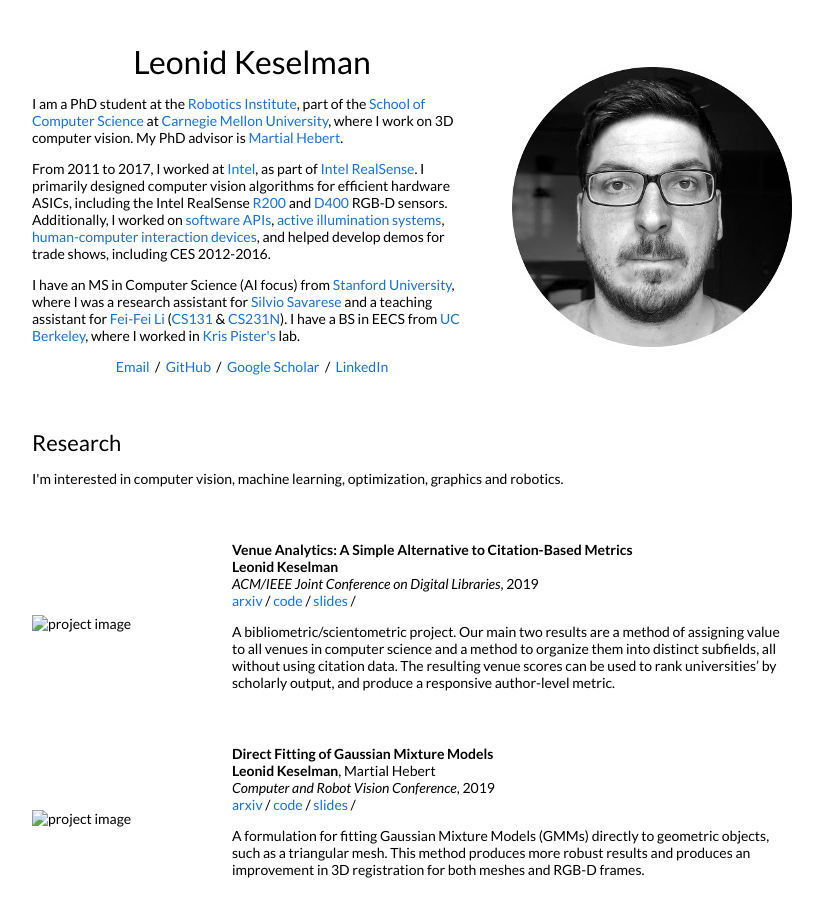
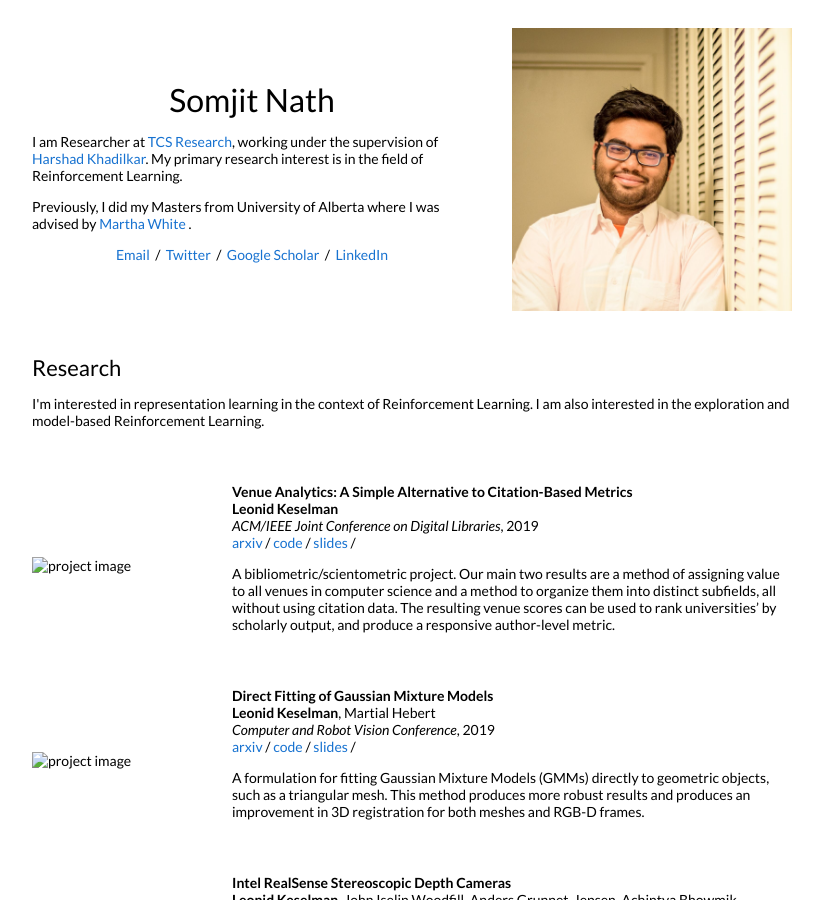
Before and after one commit to Somjit77/somjit77.github.io, a Jekyll site: the page built from _posts/2019-06-02-venue.markdown, in a window 1280 px wide and 900 px high. Shown: the whole window, without its empty margins (228-1051 px from the left). Built offline with Jekyll 4.4.1, drawn with Linux system fonts in a browser that asks for light colours.

Commit message:
Update default.html

```diff
--- a/_layouts/default.html
+++ b/_layouts/default.html
@@ -25,25 +25,22 @@
           <tr style="padding:0px">
             <td style="padding:2.5%;width:60%;vertical-align:middle">
               <h1>
-                Leonid Keselman
+                Somjit Nath
               </h1>
-              <p>I am a PhD student at the <a href="https://www.ri.cmu.edu/">Robotics Institute</a>, part of the <a href="https://www.scs.cmu.edu/">School of Computer Science</a> at <a href="https://www.cmu.edu/">Carnegie Mellon University</a>, where I work on 3D computer vision. My PhD advisor is <a href="http://www.cs.cmu.edu/~hebert/">Martial Hebert</a>.
+              <p>I am Researcher at <a href="https://www.tcs.com/research-and-innovation">TCS Research</a>, working under the supervision of <a href="https://sites.google.com/view/harshad/home">Harshad Khadilkar</a>. My primary research interest is in the field of Reinforcement Learning.
               </p>
               <p>
-                From 2011 to 2017, I worked at <a href="https://www.intel.com">Intel</a>, as part of <a href="https://www.intelrealsense.com/">Intel RealSense</a>. I primarily designed computer vision algorithms for efficient hardware ASICs, including the Intel RealSense <a href="https://software.intel.com/en-us/articles/realsense-r200-camera">R200</a> and <a href="https://software.intel.com/en-us/realsense/d400">D400</a> RGB-D sensors. Additionally, I worked on <a href="https://github.com/IntelRealSense/librealsense">software APIs</a>, <a href="https://patents.google.com/patent/US9992474B2">active illumination systems</a>, <a href="https://patents.google.com/patent/US9304597">human-computer interaction devices</a>, and helped develop demos for trade shows, including CES 2012-2016.
-              </p>
-              <p>
-                I have an MS in Computer Science (AI focus) from <a href="http://cs.stanford.edu">Stanford University</a>, where I was a research assistant for <a href="http://svl.stanford.edu/">Silvio Savarese</a> and a teaching assistant for <a href="http://svl.stanford.edu/">Fei-Fei Li</a> (<a href="http://vision.stanford.edu/teaching/cs131_fall1617/">CS131</a> & <a href="http://cs231n.stanford.edu/2017/">CS231N</a>). I have a BS in EECS from <a href="http://www.eecs.berkeley.edu/">UC Berkeley</a>, where I worked in <a href="https://people.eecs.berkeley.edu/~pister/">Kris Pister's</a> lab.
+                Previously, I did my Masters from University of Alberta where I was advised by <a href="https://webdocs.cs.ualberta.ca/~whitem/"> Martha White </a>.
               </p>
               <p style="text-align:center">
                 <a target="_blank" href="https://mailhide.io/e/B8TyS"> Email</a> &nbsp;/&nbsp;
-                <a href="https://github.com/leonidk">GitHub</a> &nbsp;/&nbsp;
-                <a href="https://scholar.google.com/citations?user=GCYG4GoAAAAJ">Google Scholar</a> &nbsp;/&nbsp;
-                <a href="https://www.linkedin.com/in/lkeselman"> LinkedIn </a>
+                <a href="https://twitter.com/Somjit77">Twitter</a> &nbsp;/&nbsp;
+                <a href="https://scholar.google.com/citations?user=fNjl1AwAAAAJ">Google Scholar</a> &nbsp;/&nbsp;
+                <a href="https://www.linkedin.com/in/somjit-nath-077b4083"> LinkedIn </a>
               </p>
             </td>
             <td style="padding:2.5%;width:40%;max-width:40%">
-              <img style="width:100%;max-width:100%" alt="profile photo" src="images/circle_bw_crop.jpg">
+              <img style="width:100%;max-width:100%" alt="profile photo" src="images/prof_pic.jpg">
             </td>
           </tr>
         </table>
@@ -53,7 +50,7 @@
             <td style="padding:2.5%;width:100%;vertical-align:middle">
               <h2>Research</h2>
               <p>
-                I'm interested in computer vision, machine learning, optimization, graphics and robotics.
+                I'm interested in representation learning in the context of Reinforcement Learning. I am also interested in the exploration and model-based Reinforcement Learning.
               </p>
             </td>
           </tr>
```
